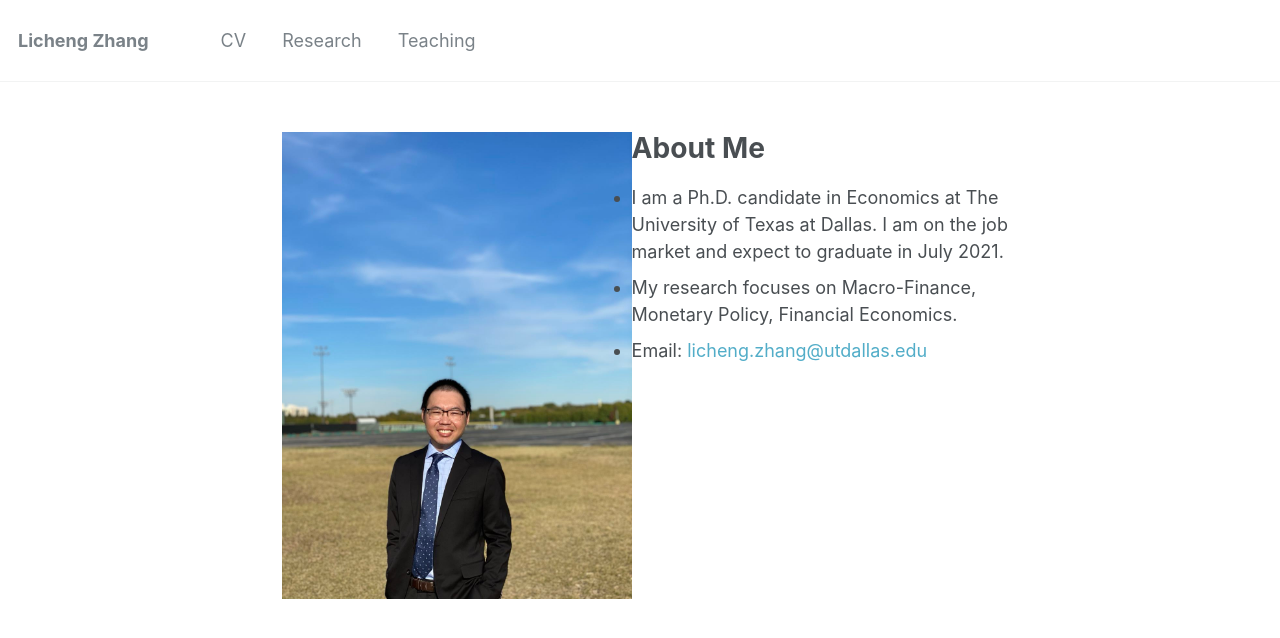
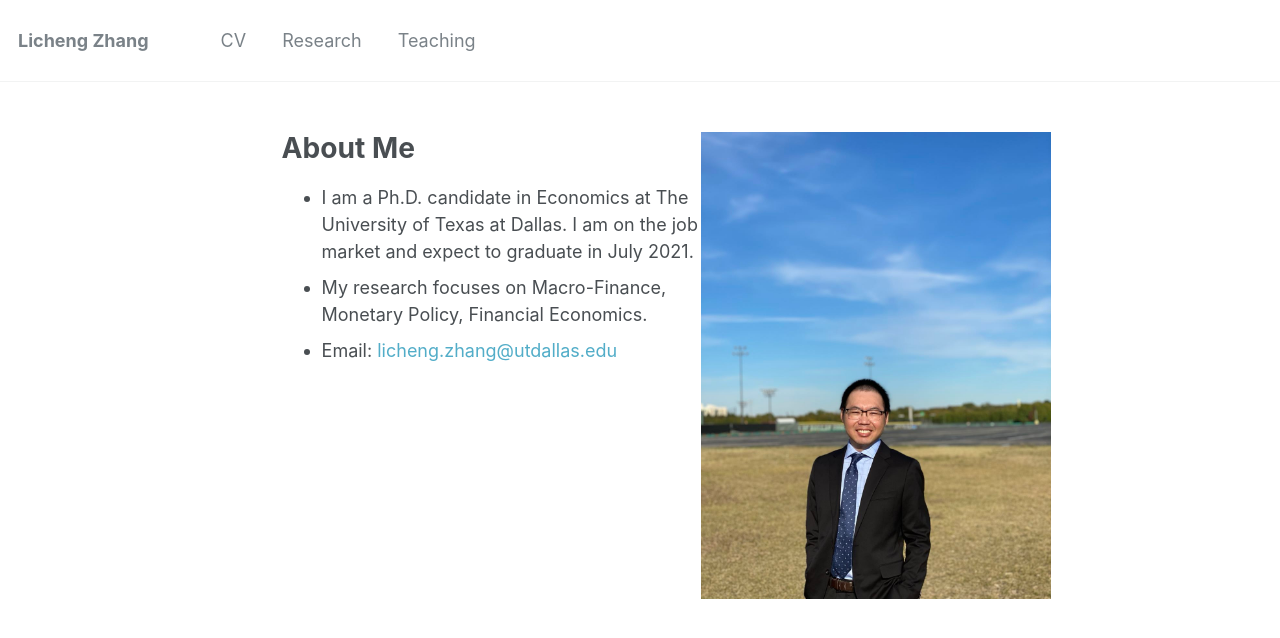
Before and after one commit to lichengzh/lichengzh.github.io, a Jekyll site: the page built from _pages/about.md, in a window 1280 px wide. Shown: the top 638 px of the page. Built offline with Jekyll 4.4.1, drawn with Linux system fonts in a browser that asks for light colours.

Commit message:
Update about.md

```diff
--- a/_pages/about.md
+++ b/_pages/about.md
@@ -8,7 +8,7 @@ redirect_from:
   - /about.html
 ---
 
-<div style= "float:left;">
+<div style= "float:right;position: static; top: -80px;">
   <img src="https://lichengzh.github.io/files/IMG_3759.JPG?raw=true" alt="Photo" style="width: 350px;"/>
 </div>
 
```
